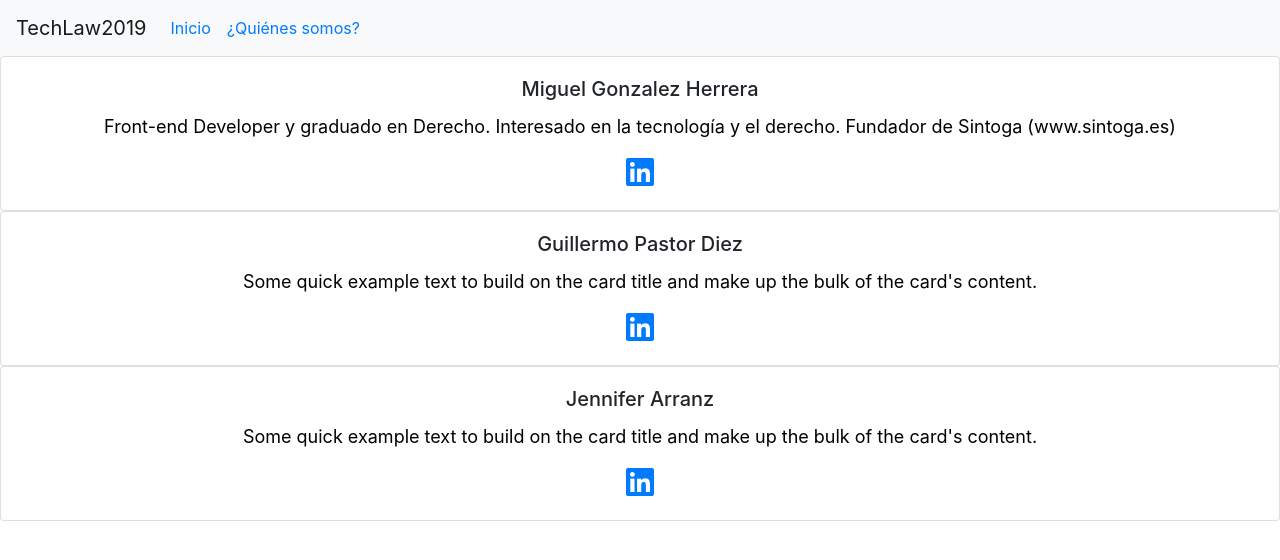
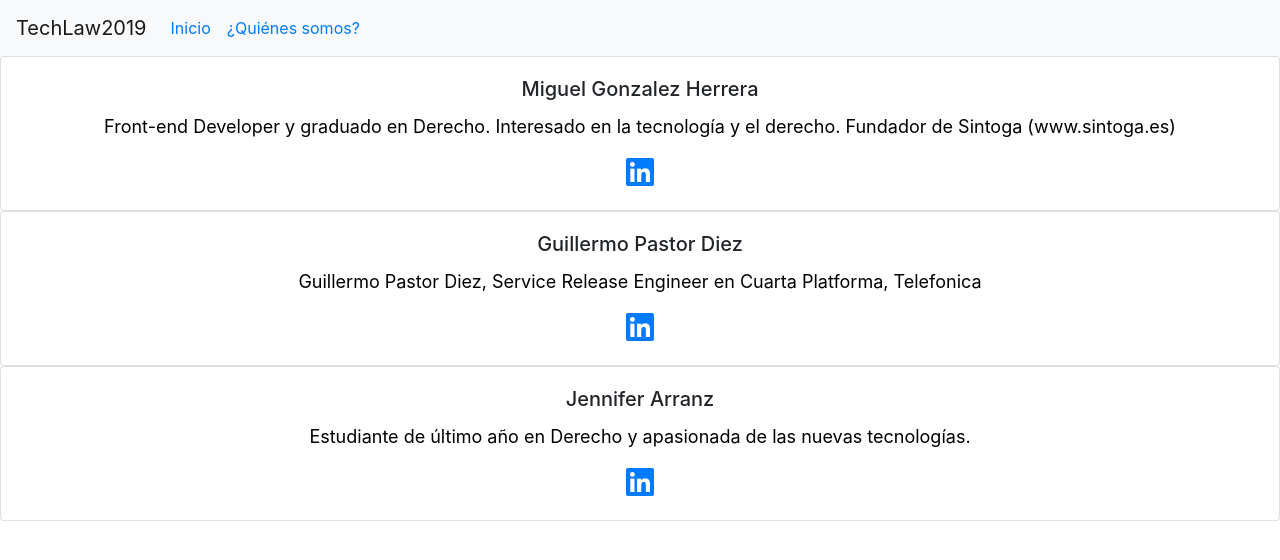
Before and after one commit to sparta15/techlaw2019, a Vue app: page /sobrenosotros in a window 1280 px wide. Shown: the top 560 px of the page. Built offline with nearby package versions, Linux system fonts and the light colour scheme; what vuefire would draw is missing.

Commit message:
navbar in document component

```diff
--- a/src/components/About.vue
+++ b/src/components/About.vue
@@ -12,7 +12,7 @@
   <div class="card">
   <div class="card-body">
     <h5 class="card-title">Guillermo Pastor Diez</h5>
-    <p class="card-text">Some quick example text to build on the card title and make up the bulk of the card's content.</p>
+    <p class="card-text">Guillermo Pastor Diez, Service Release Engineer en Cuarta Platforma, Telefonica </p>
   <a href="https://www.linkedin.com/in/guillermopastordiez/" target="_blank">
     <i class="fab fa-linkedin fa-2x"></i>
   </a>
@@ -21,8 +21,8 @@
   <div class="card">
   <div class="card-body">
     <h5 class="card-title">Jennifer Arranz</h5>
-    <p class="card-text">Some quick example text to build on the card title and make up the bulk of the card's content.</p>
-  <a href="#" target="_blank">
+    <p class="card-text">Estudiante de último año en Derecho y apasionada de las nuevas tecnologías.</p>
+  <a href="https://www.linkedin.com/in/jennifer-arranz-villagrá-751b34149/" target="_blank">
     <i class="fab fa-linkedin fa-2x"></i>
   </a>
   </div>
--- a/src/components/Document.vue
+++ b/src/components/Document.vue
@@ -1,5 +1,6 @@
 <template>
   <div class="container  mt-5">
+    <lawyer-navbar class="mt-3 mb-3"></lawyer-navbar>
     <div class="row">
       <div class="col-sm-4">
         <button type="button" class="btn btn-primary" v-on:click="CreateProposal()">Crear Propuesta</button>
@@ -9,7 +10,7 @@
           <div class="card-body">
             <h5 class="card-title">Primer artículo</h5>
             <p class="card-text">Será considerado abogado, al Licenciado en Derecho, el cual ejercerá la función de dirección y defensa de las partes en todo tipo de proceso, o el que asesore jurídicamente</p>
-              <button type="button" class="btn btn-primary" v-on:click="ReviewArticle()">Revisar</button>
+              <button type="button" class="btn btn-primary mb-2" v-on:click="ReviewArticle()">Revisar</button>
               <div class="progress">
                 <div class="progress-bar progress-bar-striped" role="progressbar" style="width: 50%" aria-valuenow="10" aria-valuemin="0" aria-valuemax="100"></div>
               </div>
@@ -36,7 +37,7 @@
           <div class="card-body">
             <h5 class="card-title">Tercer artículo</h5>
             <p class="card-text">Todo ciudadano tendrá derecho a la defensa, según lo establecido en nuestra Carta Magna. Esto se conseguirá mediante el derecho a una tutela judicial efectiva, quien podrá optar a ello si cumple con los requisitos establecidos en la ley.</p>
-            <button type="button" class="btn btn-primary" v-on:click="ReviewArticle()">Revisar</button>
+            <button type="button" class="btn btn-primary mb-2" v-on:click="ReviewArticle()">Revisar</button>
             <div class="progress">
                 <div class="progress-bar progress-bar-striped" role="progressbar" style="width: 25%" aria-valuenow="10" aria-valuemin="0" aria-valuemax="100"></div>
             </div>
@@ -50,8 +51,12 @@
 <script>
 import {auth} from '../firebase'
 import { db } from "../firebase";
+import LawyerNavbar from './LawyerNavbar';
 
 export default {
+    components:{
+        LawyerNavbar
+    },
   data() {
     return{
 
--- a/src/components/Home.vue
+++ b/src/components/Home.vue
@@ -1,7 +1,7 @@
 <template>
   <div id="back-img" class="containerFluid text-center">
     <div class="jumbotron">
-    <h1>Colabora redactando el código de deontológico de la Abogacía</h1>
+    <h1>Colabora redactando el código deontológico de la Abogacía</h1>
     <p>¿Eres Abogado? Regístrate</p>
     <router-link :to="{path:'/acceso'}">
     <button class="btn btn-dark btn-lg">Acceder</button>
```
